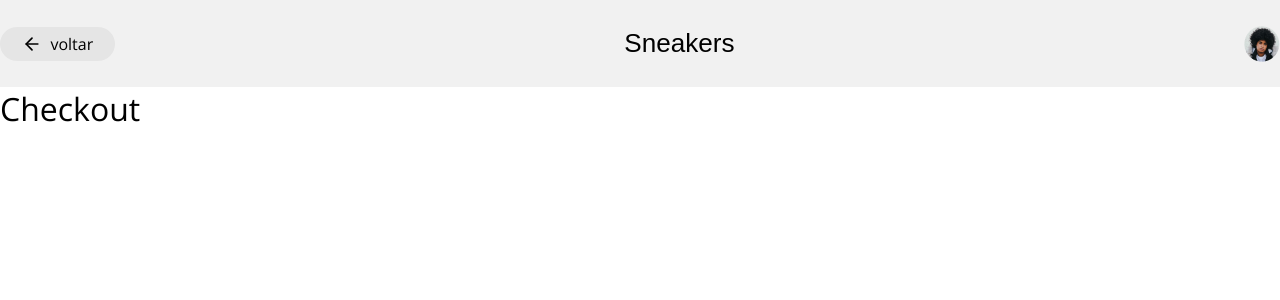
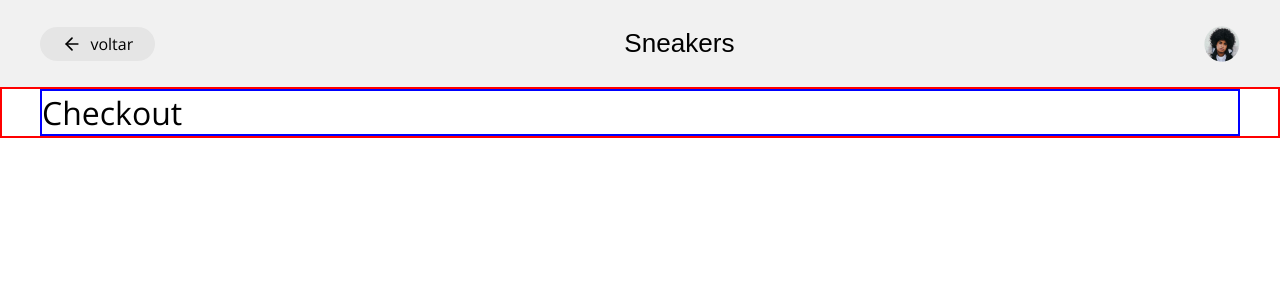
Before and after one commit to maxleon52/trustly-challenge, a React (Create React App) app: page /checkout in a window 1280 px wide. Shown: the top 300 px of the page. Built offline with nearby package versions, Linux system fonts and the light colour scheme.

Commit message:
chore: add listage of the products

```diff
--- a/package.json
+++ b/package.json
@@ -10,6 +10,7 @@
     "@types/node": "^12.0.0",
     "@types/react": "^17.0.0",
     "@types/react-dom": "^17.0.0",
+    "axios": "^0.21.1",
     "react": "^17.0.1",
     "react-dom": "^17.0.1",
     "react-icons": "^4.2.0",
--- a/public/index.html
+++ b/public/index.html
@@ -4,7 +4,7 @@
 <head>
   <meta charset="utf-8" />
   <meta name="viewport" content="width=device-width, initial-scale=1" />
-  <link href="https://fonts.googleapis.com/css2?family=Open+Sans:wght@400;600&display=swap" rel="stylesheet">
+  <link href="https://fonts.googleapis.com/css2?family=Open+Sans:wght@400;600;700&display=swap" rel="stylesheet">
 
   <title>Shoes.on</title>
 </head>
--- /dev/null
+++ b/src/components/Card/index.tsx
@@ -0,0 +1,49 @@
+import React from 'react';
+import { FiChevronDown } from 'react-icons/fi';
+import { Link } from 'react-router-dom';
+import { Colors } from '../../styles/Colors';
+
+import { Container, Button, Options } from './styles';
+
+interface CardProps {
+  description: string;
+  price: string;
+  thumbnailURL: string;
+}
+
+const Card: React.FC<CardProps> = ({
+  description,
+  price,
+  thumbnailURL,
+}: CardProps) => {
+  return (
+    <Container>
+      <img src={thumbnailURL} alt="shoe" />
+
+      <div>
+        <h4>{description}</h4>
+
+        <Options>
+          <p>Size</p>
+          <div>
+            <p>41</p>
+            <FiChevronDown color={Colors.greenDark} />
+          </div>
+          <p>Quantity</p>
+          <div>
+            <p>1</p>
+            <FiChevronDown />
+          </div>
+        </Options>
+
+        <strong>$ {price}</strong>
+
+        <Link to="/checkout">
+          <Button type="button">Add to cart</Button>
+        </Link>
+      </div>
+    </Container>
+  );
+};
+
+export default Card;
--- /dev/null
+++ b/src/components/Card/styles.ts
@@ -0,0 +1,95 @@
+import styled from 'styled-components';
+import { Colors } from '../../styles/Colors';
+
+export const Container = styled.div`
+  /* border: 2px solid; */
+  display: flex;
+  flex-direction: column;
+  width: 297px;
+  height: 373px;
+  background: #ffffff;
+  box-shadow: 0px 6px 16px rgba(0, 0, 0, 0.05);
+
+  img {
+    width: 100%;
+    height: 171px;
+    object-fit: cover;
+  }
+
+  > div {
+    /* border: 2px solid; */
+    display: flex;
+    flex-direction: column;
+    align-items: center;
+    row-gap: 17px;
+    margin-top: 10px;
+
+    h4 {
+      font-size: 20px;
+      font-style: normal;
+      font-weight: 400;
+      line-height: 18px;
+      letter-spacing: 0px;
+      text-align: center;
+    }
+
+    > div {
+      /* border: 2px solid; */
+      width: 100%;
+      height: 50px;
+    }
+
+    strong {
+      font-size: 21px;
+      font-style: normal;
+      font-weight: 600;
+      line-height: 18px;
+      letter-spacing: 0px;
+      text-align: center;
+    }
+  }
+`;
+
+export const Button = styled.button`
+  width: 275px;
+  height: 41.77px;
+  background: ${Colors.greenDark};
+  border-radius: 4.50483px;
+  color: #fff;
+  font-size: 14px;
+  font-weight: 700;
+  transition: all 0.2s;
+
+  :hover {
+    filter: brightness(90%);
+  }
+`;
+
+export const Options = styled.div`
+  display: flex;
+  align-items: center;
+  justify-content: space-around;
+
+  p {
+    font-size: 12px;
+    font-style: normal;
+    font-weight: 400;
+    line-height: 18px;
+    letter-spacing: 0px;
+    text-align: left;
+    color: #8d8d8d;
+  }
+
+  > div {
+    display: flex;
+    align-items: center;
+    justify-content: space-around;
+
+    height: 27px;
+    width: 69px;
+    border-radius: 25px;
+    border: 1px solid #e8e8e8;
+    box-sizing: border-box;
+    border-radius: 25.2271px;
+  }
+`;
--- a/src/components/Header/styles.ts
+++ b/src/components/Header/styles.ts
@@ -16,7 +16,7 @@ export const Container = styled.div`
     align-items: center;
     justify-content: space-between;
     width: 100%;
-    max-width: 1600px;
+    max-width: 1200px;
 
     button {
       display: flex;
@@ -48,6 +48,6 @@ export const Container = styled.div`
 export const Separator = styled.div`
   /* border: 2px solid blue; */
   height: 34px;
-  width: 115px;
+  width: 0px;
   background: transparent;
 `;
--- a/src/pages/Checkout/index.tsx
+++ b/src/pages/Checkout/index.tsx
@@ -1,11 +1,13 @@
 import React from 'react';
 
-import { Container } from './styles';
+import { Container, Content } from './styles';
 
 const Checkout: React.FC = () => {
   return (
     <Container>
-      <h1>Checkout</h1>
+      <Content>
+        <h1>Checkout</h1>
+      </Content>
     </Container>
   );
 };
--- a/src/pages/Checkout/styles.ts
+++ b/src/pages/Checkout/styles.ts
@@ -1,3 +1,14 @@
 import styled from 'styled-components';
 
-export const Container = styled.div``;
+export const Container = styled.div`
+  border: 2px solid red;
+  display: flex;
+  align-items: center;
+  justify-content: center;
+`;
+
+export const Content = styled.div`
+  border: 2px solid blue;
+  width: 100%;
+  max-width: 1200px;
+`;
--- a/src/pages/Products/index.tsx
+++ b/src/pages/Products/index.tsx
@@ -1,11 +1,88 @@
-import React from 'react';
+import React, { useEffect, useMemo, useState } from 'react';
+import { FiSearch } from 'react-icons/fi';
+import Card from '../../components/Card';
+import api from '../../services/api';
+import { Colors } from '../../styles/Colors';
 
-import { Container } from './styles';
+import { Container, Content, Header, ListProducts } from './styles';
 
+interface ResultsProps {
+  id: string;
+  description: string;
+  color: string;
+  price: string;
+  currency: string;
+  thumbnailURL: string;
+  maxresURL: string;
+}
+interface ProductsProps {
+  results: ResultsProps[];
+}
 const Products: React.FC = () => {
+  const [products, setProducts] = useState<ProductsProps>({ results: [] });
+  const [search, setSearch] = useState('');
+
+  useEffect(() => {
+    async function loadProducts() {
+      const response = await api.get('sneakers/index.json');
+      setProducts(response.data);
+    }
+    loadProducts();
+  }, []);
+
+  // Filter Search
+  const searchMemo = useMemo(() => {
+    if (search !== '') {
+      const searchlowerCase = search.toLowerCase();
+      return products?.results.filter(item =>
+        item.description.toLocaleLowerCase().includes(searchlowerCase),
+      );
+    }
+    return null;
+  }, [products?.results, search]);
+
   return (
     <Container>
-      <h1>Products</h1>
+      <Content>
+        <Header>
+          <FiSearch size={35} color={Colors.textLight} />
+          <input
+            type="text"
+            placeholder="Search for your sneaker"
+            value={search}
+            onChange={e => setSearch(e.target.value)}
+          />
+        </Header>
+        <ListProducts>
+          {searchMemo && (
+            <>
+              {searchMemo.map(hasSearch => (
+                <div key={hasSearch.id}>
+                  <Card
+                    description={hasSearch.description}
+                    price={hasSearch.price}
+                    thumbnailURL={hasSearch.thumbnailURL}
+                  />
+                </div>
+              ))}
+            </>
+          )}
+
+          {search === '' && (
+            <>
+              {products.results.map(product => (
+                <div key={product.id}>
+                  <Card
+                    description={product.description}
+                    price={product.price}
+                    thumbnailURL={product.thumbnailURL}
+                  />
+                </div>
+              ))}
+            </>
+          )}
+        </ListProducts>
+      </Content>
     </Container>
   );
 };
--- a/src/pages/Products/styles.ts
+++ b/src/pages/Products/styles.ts
@@ -1,3 +1,60 @@
 import styled from 'styled-components';
+import { Colors } from '../../styles/Colors';
 
-export const Container = styled.div``;
+export const Container = styled.div`
+  /* border: 2px solid red; */
+  display: flex;
+  /* align-items: center; */
+  /* justify-content: center; */
+  width: 100%;
+  /* height: calc(100vh - 87px); */
+`;
+
+export const Content = styled.div`
+  /* border: 2px solid blue; */
+  display: flex;
+  flex-direction: column;
+  align-items: center;
+  justify-content: center;
+  width: 100%;
+  margin-top: 81px;
+`;
+
+export const Header = styled.div`
+  border-bottom: 2px solid ${Colors.grey};
+  display: flex;
+  align-items: center;
+  padding: 0px 40px 20px;
+  width: 100%;
+  max-width: 1200px;
+
+  input {
+    flex: 1;
+    height: 100%;
+    text-align: center;
+    border: none;
+    ::placeholder {
+      color: ${Colors.textLight};
+    }
+  }
+`;
+
+export const ListProducts = styled.div`
+  /* border: 2px solid red; */
+  margin-top: 57px;
+  display: grid;
+  grid-template-columns: repeat(3, 1fr);
+  grid-gap: 66px 85px;
+  /* align-self: center; */
+  /* justify-self: center; */
+  width: 100%;
+  max-width: 1200px;
+
+  > div {
+    /* border: 2px solid green; */
+    display: flex;
+    align-items: center;
+    justify-content: center;
+    /* width: 100%; */
+  }
+`;
--- /dev/null
+++ b/src/services/api.ts
@@ -0,0 +1,7 @@
+import axios from 'axios';
+
+const api = axios.create({
+  baseURL: 'https://voliveira.s3-sa-east-1.amazonaws.com',
+});
+
+export default api;
```
Also changed, not shown: 1 other file (tests, documents, lock files or other folders).
